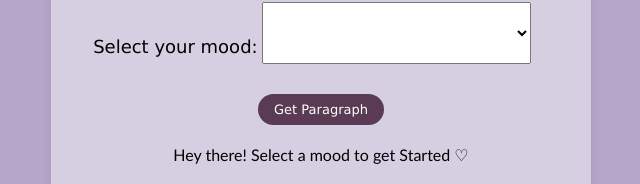
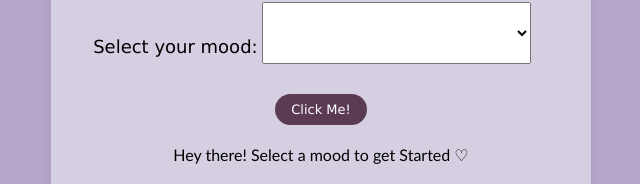
Before and after one commit to shreyanssatpute/MoodEase, a plain HTML site: page index.html in a window 1280 px wide. Shown: the part 243-427 px from the top of the page, without its empty margins (319-959 px from the left). Drawn offline with Linux system fonts and the light colour scheme.

Commit message:
Update index.html

```diff
--- a/index.html
+++ b/index.html
@@ -21,7 +21,7 @@
             <option value="Angry">Angry</option>
 
         </select>
-        &nbsp &nbsp<button onclick="generateParagraph()" style="border-radius: 40px; border-style: none; background-color: #5b3a53; color: white; font-size: 13px; font-family: 'Lucida Sans', 'Lucida Sans Regular', 'Lucida Grande', 'Lucida Sans Unicode', Geneva, Verdana, sans-serif;">Get Paragraph</button>
+        &nbsp &nbsp<button onclick="generateParagraph()" style="border-radius: 40px; border-style: none; background-color: #5b3a53; color: white; font-size: 13px; font-family: 'Lucida Sans', 'Lucida Sans Regular', 'Lucida Grande', 'Lucida Sans Unicode', Geneva, Verdana, sans-serif;">Click Me!</button>
         <div id="resultParagraph" style="font-family: 'Gill Sans', 'Gill Sans MT', Calibri, 'Trebuchet MS', sans-serif;">
             <p id="paragraph"></p>
             <img id="moodImage" src="" alt="Mood Image">
```
